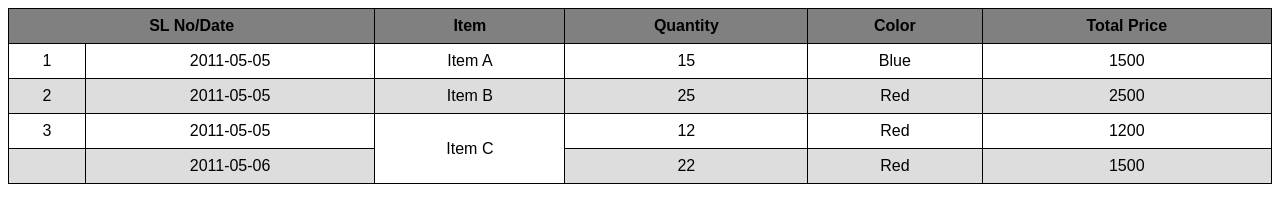
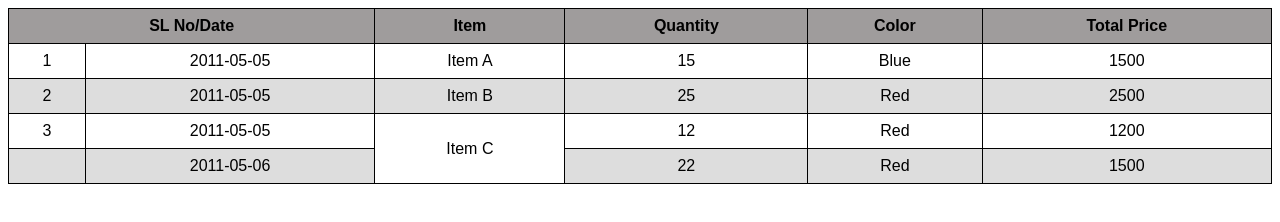
Before and after one commit to anshul9867/Table, a plain HTML site: page index.html in a window 1280 px wide. Drawn offline with Linux system fonts and the light colour scheme.

Commit message:
table complete

```diff
--- a/style.css
+++ b/style.css
@@ -5,7 +5,7 @@
   }
   th{
     border: 1px solid black;
-    background-color: grey;
+    background-color: rgb(159 156 156);
     padding: 8px;
   }
   td {
```
